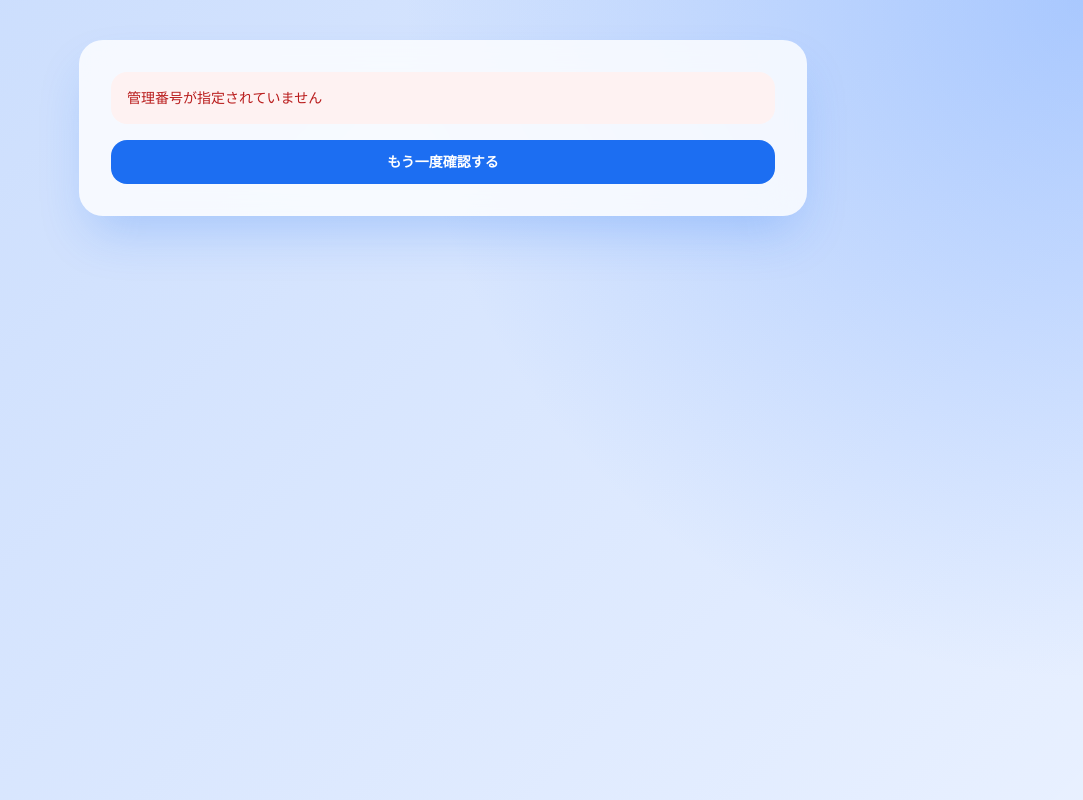
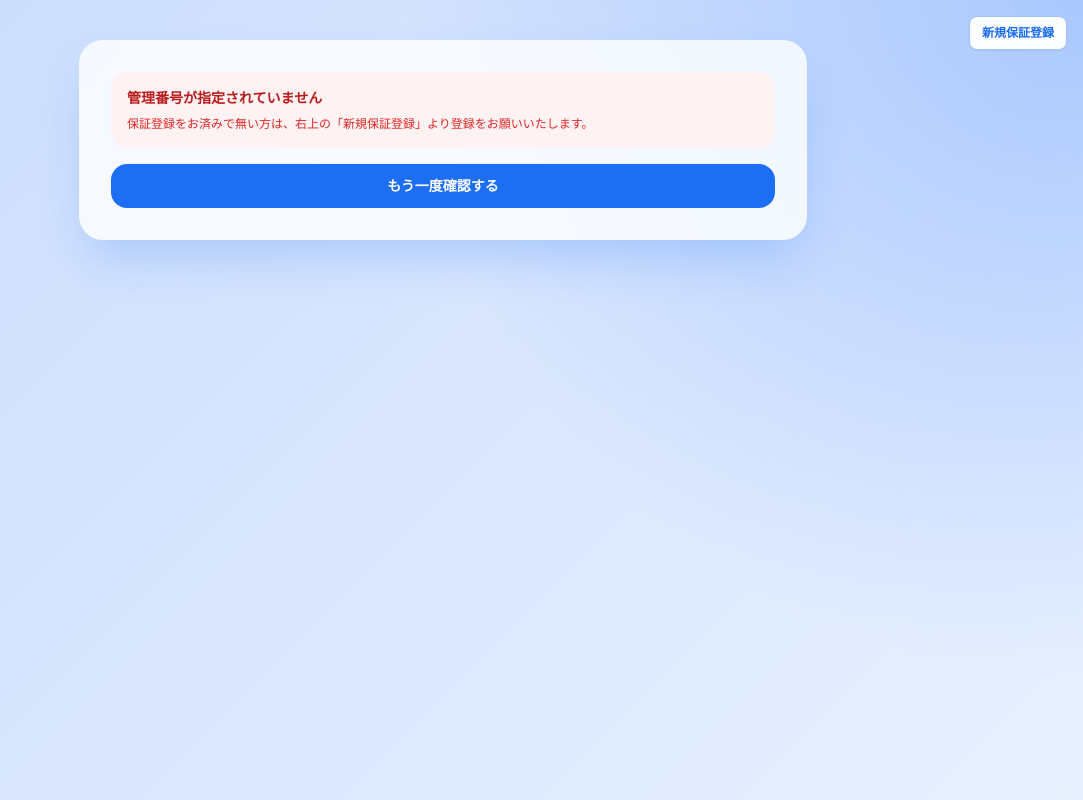
Before and after one commit to ulunaia99-max/HONPOKUN-WARRANTY, a Next.js app: page /status/result in a window 1280 px wide. Shown: the whole page, without its empty margins (197-1280 px from the left). Built offline with nearby package versions, Linux system fonts and the light colour scheme.

Commit message:
右上隅ボタンのバランス改善、エラーメッセージに新規保証登録案内追加

```diff
--- a/src/app/status/page.tsx
+++ b/src/app/status/page.tsx
@@ -55,7 +55,7 @@ export default function StatusPage() {
       {/* 新規保証登録ボタン（右上隅） */}
       <Link
         href="/"
-        className="fixed top-4 right-4 z-10 rounded-lg bg-white/90 backdrop-blur-sm border border-primary/30 px-3 py-1.5 sm:px-4 sm:py-2 text-[10px] sm:text-xs font-semibold text-primary hover:bg-white shadow-md transition min-h-[32px] sm:min-h-[36px] flex items-center justify-center touch-manipulation"
+        className="fixed top-3 right-3 sm:top-4 sm:right-4 z-10 rounded-lg bg-white/95 backdrop-blur-sm border border-primary/40 px-2.5 py-1.5 sm:px-3 sm:py-2 text-[10px] sm:text-xs font-semibold text-primary hover:bg-white hover:shadow-lg transition shadow-sm min-h-[28px] sm:min-h-[32px] flex items-center justify-center touch-manipulation"
       >
         新規保証登録
       </Link>
@@ -134,8 +134,11 @@ export default function StatusPage() {
                 />
               </div>
               {error && (
-                <div className="rounded-xl sm:rounded-2xl p-3 sm:p-4 text-xs sm:text-sm font-medium bg-red-50 text-red-700 space-y-2">
-                  <p>{error}</p>
+                <div className="rounded-xl sm:rounded-2xl p-3 sm:p-4 text-xs sm:text-sm font-medium bg-red-50 text-red-700 space-y-2.5">
+                  <p className="font-semibold">{error}</p>
+                  <p className="text-[10px] sm:text-xs text-red-600 leading-relaxed">
+                    保証登録をお済みで無い方は、右上の「新規保証登録」より登録をお願いいたします。
+                  </p>
                   {(error.includes("まだ登録が完了していません") ||
                     error.includes("保証登録フォーム")) && (
                     <Link
--- a/src/app/status/result/page.tsx
+++ b/src/app/status/result/page.tsx
@@ -92,11 +92,22 @@ function StatusResultContent() {
 
   if (error || !data) {
     return (
-      <main className="hero-gradient min-h-screen">
+      <main className="hero-gradient min-h-screen relative">
+        {/* 新規保証登録ボタン（右上隅） */}
+        <Link
+          href="/"
+          className="fixed top-3 right-3 sm:top-4 sm:right-4 z-10 rounded-lg bg-white/95 backdrop-blur-sm border border-primary/40 px-2.5 py-1.5 sm:px-3 sm:py-2 text-[10px] sm:text-xs font-semibold text-primary hover:bg-white hover:shadow-lg transition shadow-sm min-h-[28px] sm:min-h-[32px] flex items-center justify-center touch-manipulation"
+        >
+          新規保証登録
+        </Link>
+
         <div className="mx-auto max-w-3xl px-4 py-6 sm:px-5 sm:py-10">
           <div className="card-blur shadow-card rounded-2xl sm:rounded-3xl p-4 sm:p-6 lg:p-8 space-y-4">
-            <div className="rounded-xl sm:rounded-2xl p-3 sm:p-4 text-xs sm:text-sm font-medium bg-red-50 text-red-700">
-              {error || "登録情報の取得に失敗しました"}
+            <div className="rounded-xl sm:rounded-2xl p-3 sm:p-4 text-xs sm:text-sm font-medium bg-red-50 text-red-700 space-y-2">
+              <p className="font-semibold">{error || "登録情報の取得に失敗しました"}</p>
+              <p className="text-[10px] sm:text-xs text-red-600 leading-relaxed">
+                保証登録をお済みで無い方は、右上の「新規保証登録」より登録をお願いいたします。
+              </p>
             </div>
             <Link
               href="/status"
@@ -115,7 +126,15 @@ function StatusResultContent() {
   const isExpiringSoon = remainingDays !== null && remainingDays >= 0 && remainingDays <= 30;
 
   return (
-    <main className="hero-gradient min-h-screen">
+    <main className="hero-gradient min-h-screen relative">
+      {/* 新規保証登録ボタン（右上隅） */}
+      <Link
+        href="/"
+        className="fixed top-3 right-3 sm:top-4 sm:right-4 z-10 rounded-lg bg-white/95 backdrop-blur-sm border border-primary/40 px-2.5 py-1.5 sm:px-3 sm:py-2 text-[10px] sm:text-xs font-semibold text-primary hover:bg-white hover:shadow-lg transition shadow-sm min-h-[28px] sm:min-h-[32px] flex items-center justify-center touch-manipulation"
+      >
+        新規保証登録
+      </Link>
+
       <div className="mx-auto max-w-3xl px-4 py-6 sm:px-5 sm:py-10">
         <div className="card-blur shadow-card rounded-2xl sm:rounded-3xl p-4 sm:p-6 lg:p-8 space-y-5 sm:space-y-6">
           <div className="flex items-center gap-3 sm:gap-4">
```
